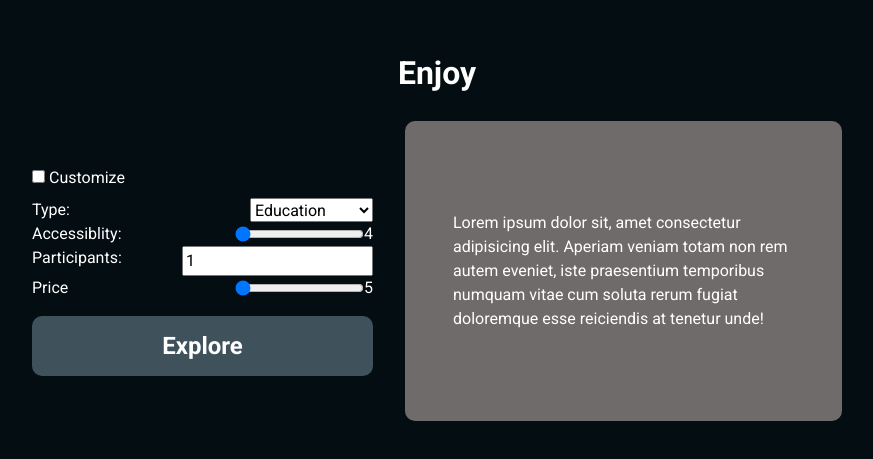
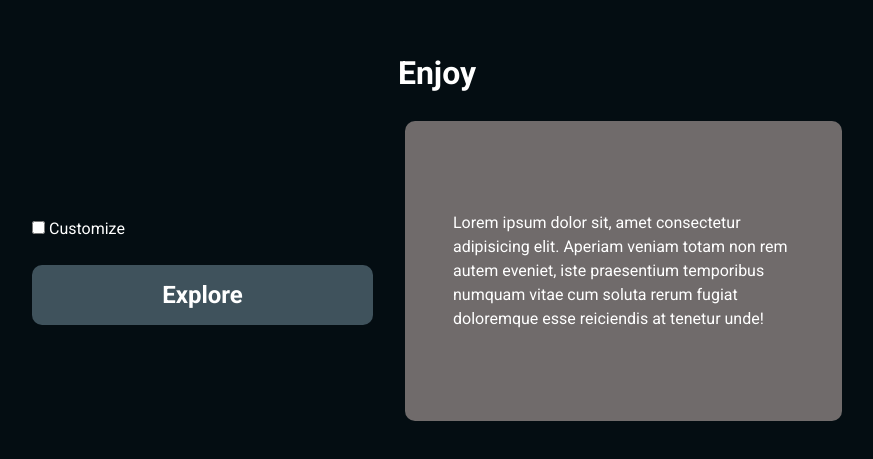
Before and after one commit to NatnaelSisay/Ideas, a React (Vite) app: page / in a window 1280 px wide. Shown: the part 161-620 px from the top of the page, without its empty margins (203-1076 px from the left). Built offline with nearby package versions, Linux system fonts and the light colour scheme.

Commit message:
break app to components

```diff
--- a/package.json
+++ b/package.json
@@ -10,6 +10,7 @@
     "preview": "vite preview"
   },
   "dependencies": {
+    "prop-types": "^15.8.1",
     "react": "^18.2.0",
     "react-dom": "^18.2.0"
   },
--- a/src/App.jsx
+++ b/src/App.jsx
@@ -1,9 +1,27 @@
+import { useEffect, useRef, useState } from "react";
 import "./App.css";
 import Button from "./components/button";
 import Filter from "./components/filter";
+import Toggle from "./components/filter/toggle";
 import Message from "./components/message";
 
 function App() {
+	const [showFilter, setShowFilter] = useState(false);
+	const [url, setUrl] = useState("without filter");
+	const formData = useRef({});
+
+	const handleSubmit = (e) => {
+		e.preventDefault();
+
+		if (showFilter) {
+			const [type, accesibility, participants, price] = formData.current;
+			setUrl("url with filter");
+		} else {
+			setUrl("without filter");
+		}
+		console.log(url);
+	};
+
 	return (
 		<>
 			<header className="header">
@@ -17,8 +35,13 @@ function App() {
 					</div>
 
 					<div className="content__controler">
-						<Filter />
-						<Button>Explore</Button>
+						<Toggle value={showFilter} toggle={setShowFilter} />
+						{showFilter && (
+							<Filter submit={handleSubmit} filterInfo={formData} />
+						)}
+						<Button type="submit" onClick={handleSubmit}>
+							Explore
+						</Button>
 					</div>
 				</div>
 			</main>
--- a/src/components/filter/index.jsx
+++ b/src/components/filter/index.jsx
@@ -1,18 +1,6 @@
-const Filter = () => {
+const Filter = ({ filterInfo, submit }) => {
 	return (
-		<form>
-			<div className="toggle">
-				<label htmlFor="options">
-					<input
-						type="checkbox"
-						name="options"
-						id="options"
-						defaultChecked={false}
-					/>{" "}
-					Customize
-				</label>
-			</div>
-
+		<form onSubmit={submit} ref={filterInfo}>
 			<div className="controllers">
 				<div className="form-group">
 					<label htmlFor="type">Type:</label>
--- /dev/null
+++ b/src/components/filter/toggle.jsx
@@ -0,0 +1,30 @@
+import PropTypes from "prop-types";
+
+const Toggle = ({ value, toggle }) => {
+	const handleToggle = () => {
+		toggle(!value);
+	};
+
+	return (
+		<div className="toggle">
+			<label htmlFor="options">
+				<input
+					type="checkbox"
+					name="options"
+					id="options"
+					defaultChecked={false}
+					value={value}
+					onChange={handleToggle}
+				/>{" "}
+				Customize
+			</label>
+		</div>
+	);
+};
+
+Toggle.propTypes = {
+	value: PropTypes.bool,
+	toggle: PropTypes.func,
+};
+
+export default Toggle;
```
Also changed, not shown: 1 other file (tests, documents, lock files or other folders).
